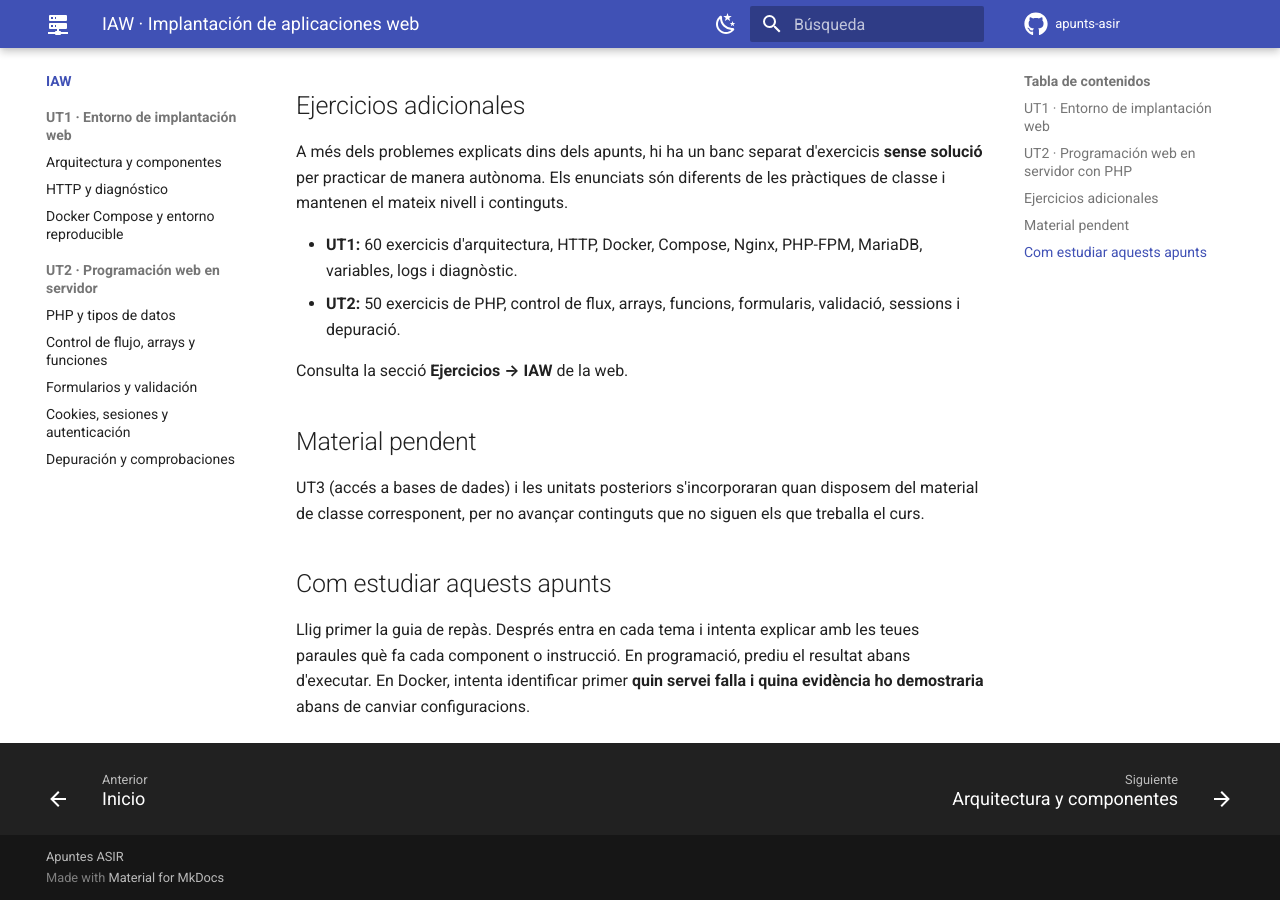
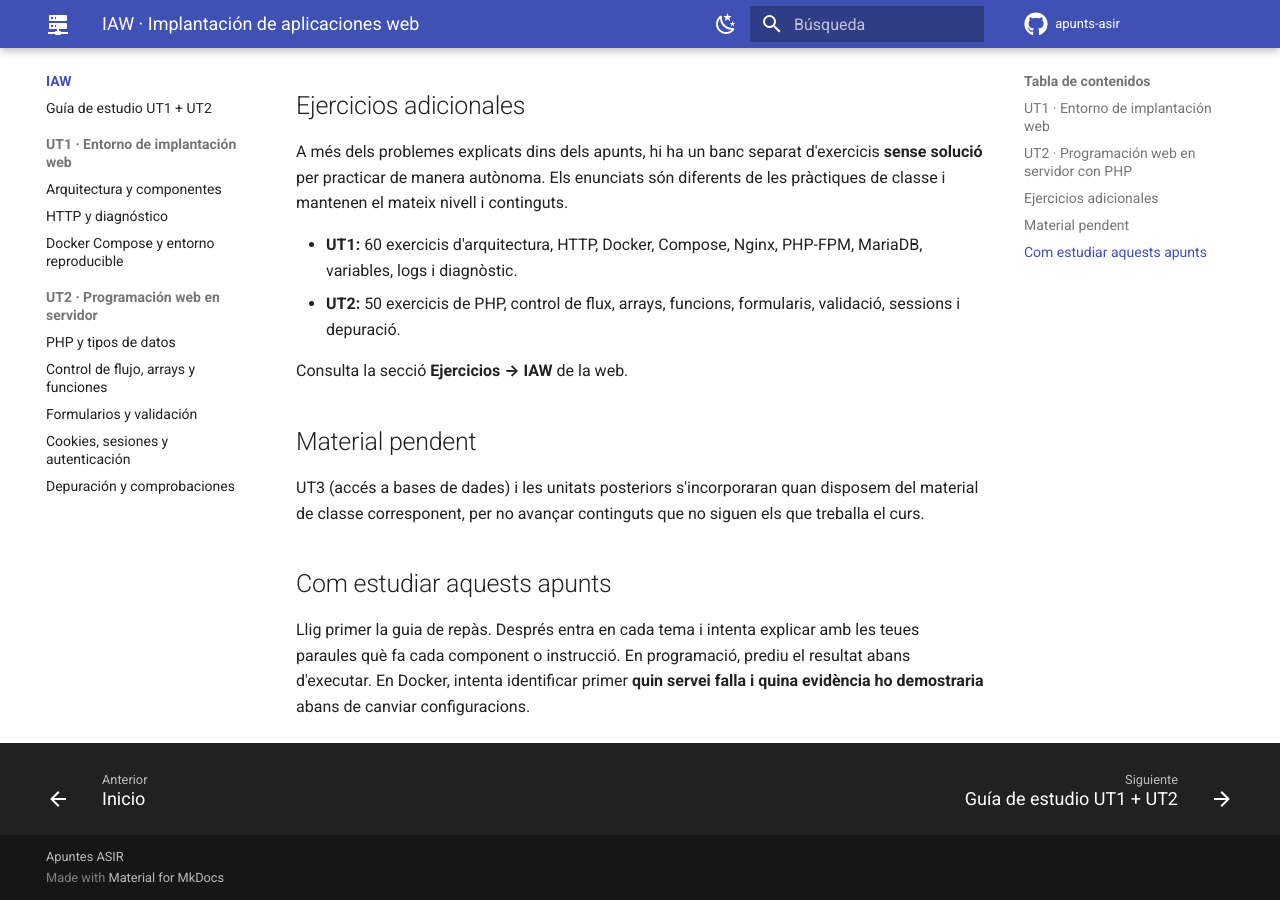
Before and after one commit to jossanmar9/apunts-asir, an MkDocs documentation site: the page built from docs/iaw/index.md, in a window 1280 px wide and 900 px high, scrolled down 1217 px. Built offline with MkDocs 1.6.1 and Material for MkDocs 9.7.7, drawn with Linux system fonts in a browser that asks for light colours; comment, search, counter and statistics services are not loaded.

Commit message:
Añadir guía y ejercicios de IAW a la navegación

```diff
--- a/mkdocs.yml
+++ b/mkdocs.yml
@@ -77,6 +77,7 @@
   - "Inicio": index.md
   - "IAW":
       - iaw/index.md
+      - "Guía de estudio UT1 + UT2": iaw/00-guia-estudi.md
       - "UT1 · Entorno de implantación web":
           - "Arquitectura y componentes": iaw/01-arquitectura.md
           - "HTTP y diagnóstico": iaw/02-http.md
@@ -126,6 +127,10 @@
           - ejercicios/aso/index.md
           - "UT1 · Bash · 120": ejercicios/aso/ut1.md
           - "UT2 · Procesos, servicios y automatización · 50": ejercicios/aso/ut2.md
+      - "IAW":
+          - ejercicios/iaw/index.md
+          - "UT1 · Entorno web · 60": ejercicios/iaw/ut1.md
+          - "UT2 · PHP · 50": ejercicios/iaw/ut2.md
   - "Git y GitHub":
       - git-github/index.md
   - "Sostenibilidad":
```
